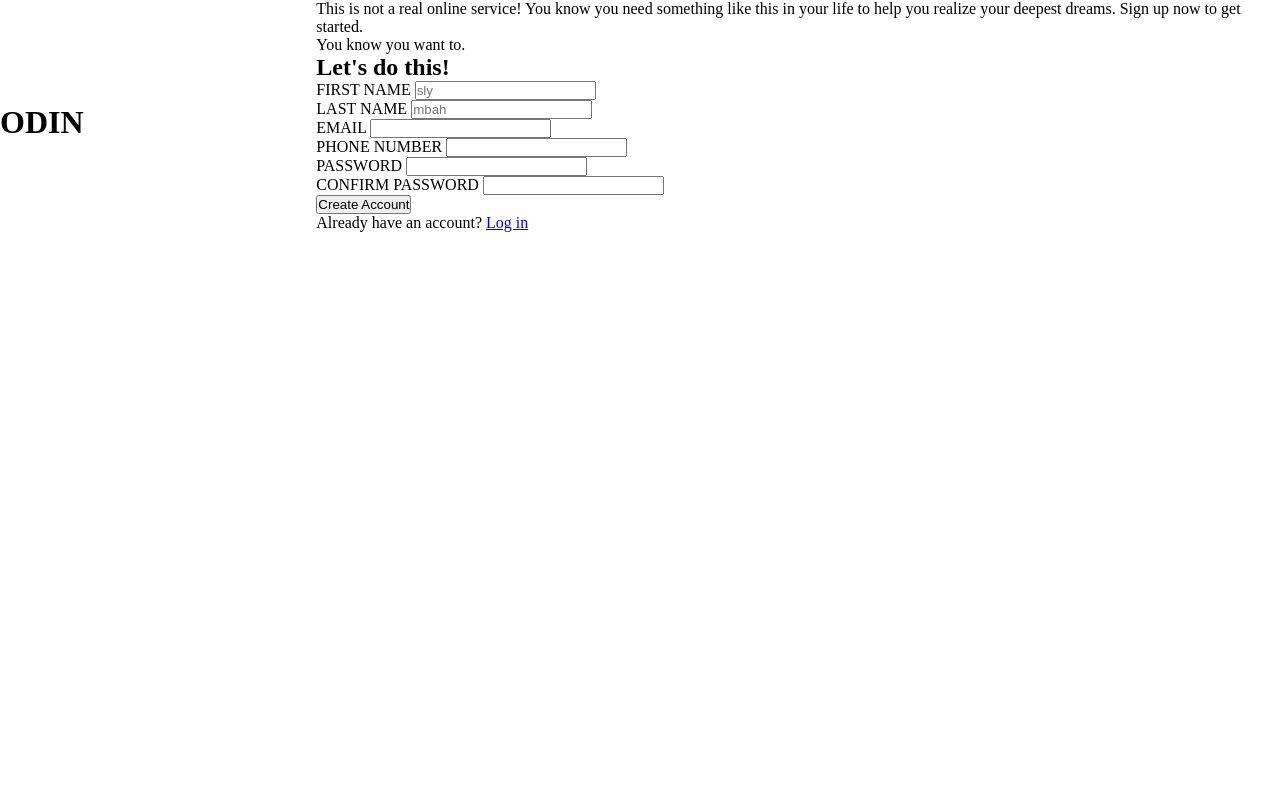
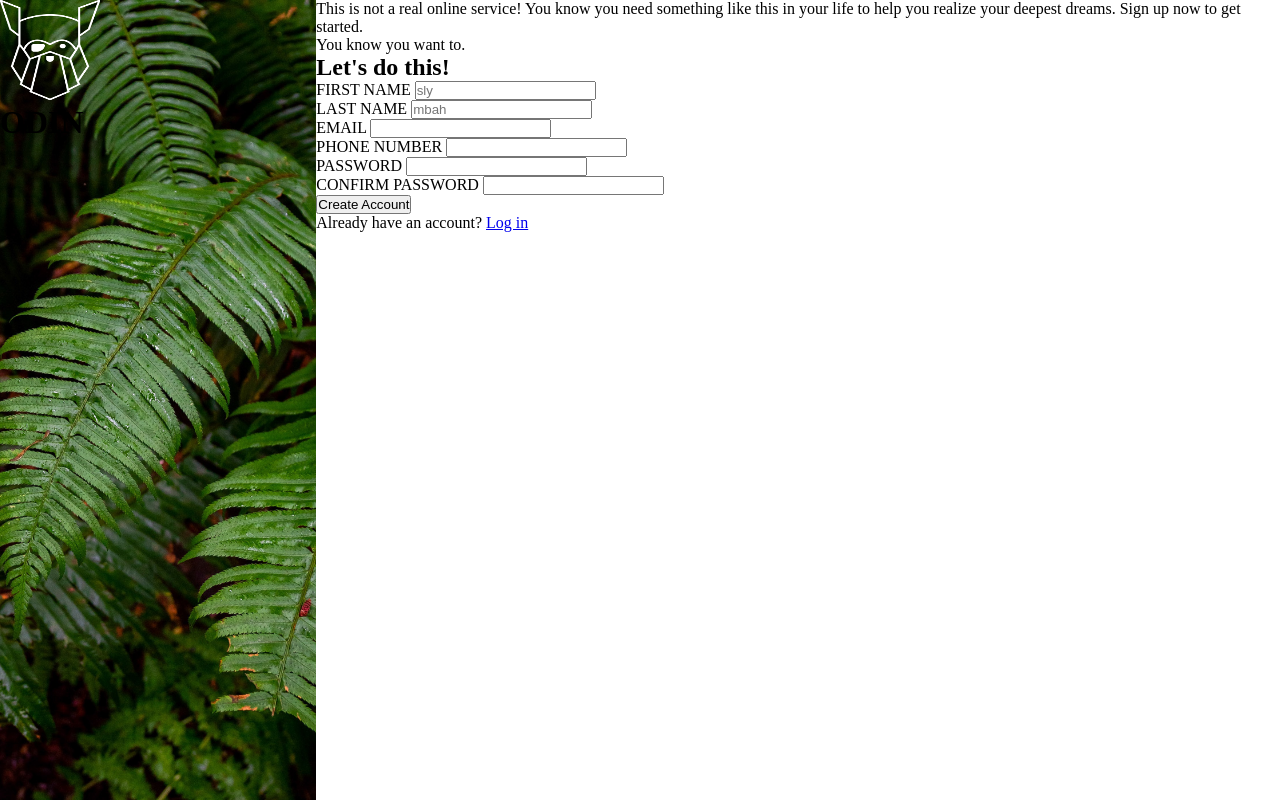
Before and after one commit to comfortmbah/sign-up-form, a plain HTML site: page index.html in a window 1280 px wide. Drawn offline with Linux system fonts and the light colour scheme; a web font is replaced by a local one.

Commit message:
Add background image and its properties

```diff
--- a/styles.css
+++ b/styles.css
@@ -18,8 +18,12 @@
 .container {
     display: flex;
     flex-direction: row;
+    min-height: 100vh;
 }
 
 .image-section {
     flex: 1 25%;
+    background-image: url(./images/leaf-image.jpg);
+    background-position: center center;
+    background-size: cover;
 }
```
